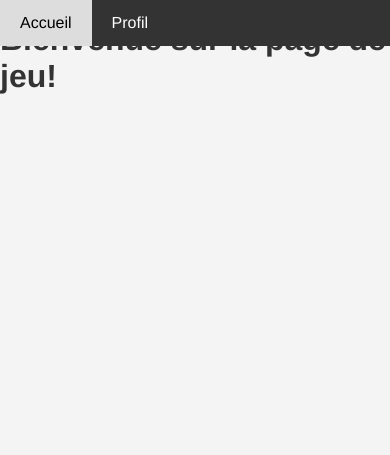
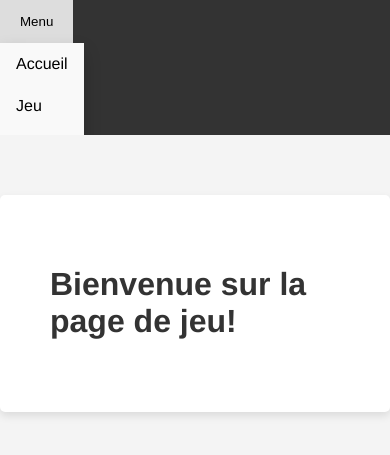
Before and after one commit to ThomasAlvarezRodriguez/FullStackE5, a Django app: page /jeu/ in a window 390 px wide. Shown: the top 455 px of the page. Run offline with Django 4.2, Linux system fonts and the light colour scheme.

Commit message:
changements style

```diff
--- a/App_Checklist/static/css/style.css
+++ b/App_Checklist/static/css/style.css
@@ -16,23 +16,26 @@ body {
     z-index: 1000;
 }
 
-.menu-bar a {
+.menu-bar a, .menu-bar button {
     float: left;
     display: block;
     color: white;
     text-align: center;
     padding: 14px 20px;
     text-decoration: none;
+    border: none;
+    background: none;
+    cursor: pointer;
 }
 
-.menu-bar a:hover {
+.menu-bar a:hover, .menu-bar button:hover {
     background-color: #ddd;
     color: black;
 }
 
 .content {
     padding: 50px;
-    margin-top: 50px; /* Adjust the top margin to the height of the menu-bar */
+    margin-top: 60px; /* Adjust the top margin to the height of the menu-bar */
     background-color: white;
     border-radius: 5px;
     box-shadow: 0 4px 8px rgba(0,0,0,0.1);
@@ -42,4 +45,57 @@ h1 {
     color: #333;
 }
 
-/* Add your additional styles below */
+/* Styles for dropdown menu */
+.dropdown {
+    position: relative;
+    display: inline-block;
+}
+
+.dropdown-content {
+    display: none;
+    position: absolute;
+    background-color: #f9f9f9;
+    min-width: 160px;
+    box-shadow: 0px 8px 16px 0px rgba(0,0,0,0.2);
+    z-index: 1001;
+}
+
+.dropdown-content a {
+    color: black;
+    padding: 12px 16px;
+    text-decoration: none;
+    display: block;
+    text-align: left;
+}
+
+.dropdown-content a:hover {
+    background-color: #ddd;
+}
+
+.dropdown:hover .dropdown-content {
+    display: block;
+}
+
+/* Clear floats after the menu-bar */
+.menu-bar::after {
+    content: "";
+    display: table;
+    clear: both;
+}
+
+/* Responsive design for smaller screens */
+@media screen and (max-width: 600px) {
+    .menu-bar a, .menu-bar button {
+        float: none;
+        display: block;
+        text-align: left;
+    }
+
+    .menu-bar {
+        position: static;
+    }
+
+    .dropdown-content {
+        min-width: 100%;
+    }
+}
--- a/App_Checklist/templates/game.html
+++ b/App_Checklist/templates/game.html
@@ -5,15 +5,25 @@
     <meta charset="UTF-8">
     <title>Page de jeu</title>
     <link rel="stylesheet" type="text/css" href="{% static 'css/style.css' %}">
-
 </head>
 <body>
     <div class="menu-bar">
+        <!-- Menu déroulant -->
+        <div class="dropdown">
+            <button class="dropbtn">Menu</button>
+            <div class="dropdown-content">
+                <a href="{% url 'home' %}">Accueil</a>
+                <a href="{% url 'game' %}">Jeu</a> <!-- Active page -->
+                <a href="{% url 'profile' %}">Profil</a>
+            </div>
+        </div>
+        <!-- Liens directs -->
         <a href="{% url 'home' %}">Accueil</a>
         <a href="{% url 'profile' %}">Profil</a>
-        <!-- Ajoutez d'autres liens si nécessaire -->
     </div>
-    <h1>Bienvenue sur la page de jeu!</h1>
-    <!-- Contenu de la page de jeu ici -->
+    <div class="content">
+        <h1>Bienvenue sur la page de jeu!</h1>
+        <!-- Contenu de la page de jeu ici -->
+    </div>
 </body>
 </html>
```
Also changed, not shown: App_Checklist/templates/home.html (+9 -1 lines), App_Checklist/templates/profile.html (+15 -4 lines).
